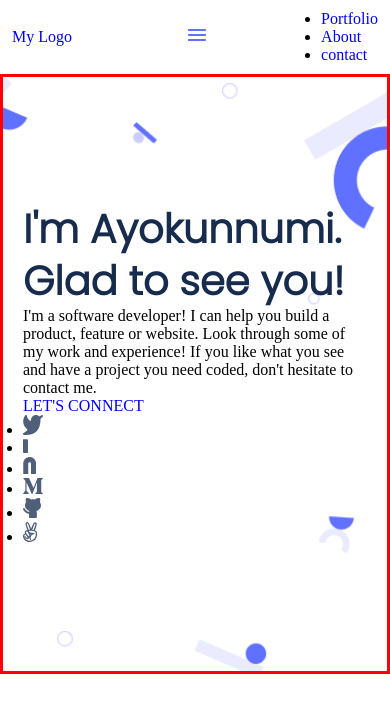
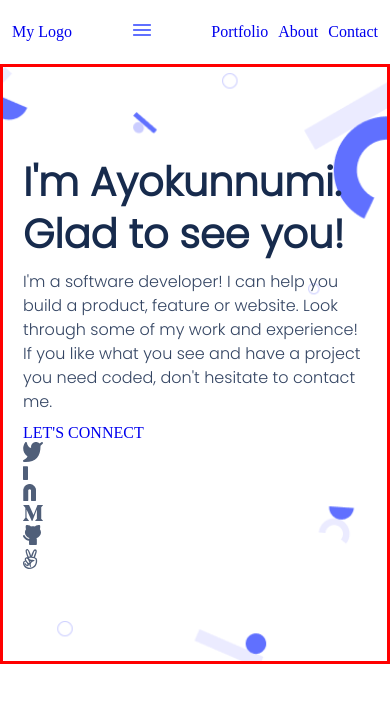
Before and after one commit to Ayokunnumi1/Portfolio, a website: page index.html in a window 390 px wide. Drawn offline with Linux system fonts and the light colour scheme.

Commit message:
Add media query for desktop version

```diff
--- a/index.html
+++ b/index.html
@@ -17,12 +17,12 @@
         <div class="Hamburger-logo">
           <img src="images/Enabled.png" alt="Harmburger-image" />
         </div>
-        <ul>
+        <ul class="nav-bar">
             <li><a href="#">Portfolio</a> </li>
             <li><a href="#">About</a> </li>
-            <li><a href="#">contact</a> </li>
-        </ul>
-        </nav>
+            <li><a href="#">Contact</a> </li>
+    </ul>
+    </nav>
     </header>
 
     <section class="main-section">
--- a/style.css
+++ b/style.css
@@ -46,3 +46,29 @@ body {
   line-height: 52px;
   color: #172b4d;
 }
+
+.Intro-description {
+  font-family: 'Poppins', sans-serif;
+  font-style: normal;
+  font-weight: 400;
+  font-size: 16px;
+  line-height: 24px;
+  color: #344563;
+  padding: 10px 0;
+}
+
+.nav-bar {
+  display: flex;
+  flex-direction: row;
+  gap: 10px;
+}
+
+ul {
+  list-style: none;
+}
+
+@media screen and (min-width: 640px) {
+  .Hamburger-logo {
+    display: none;
+}
+}
```
